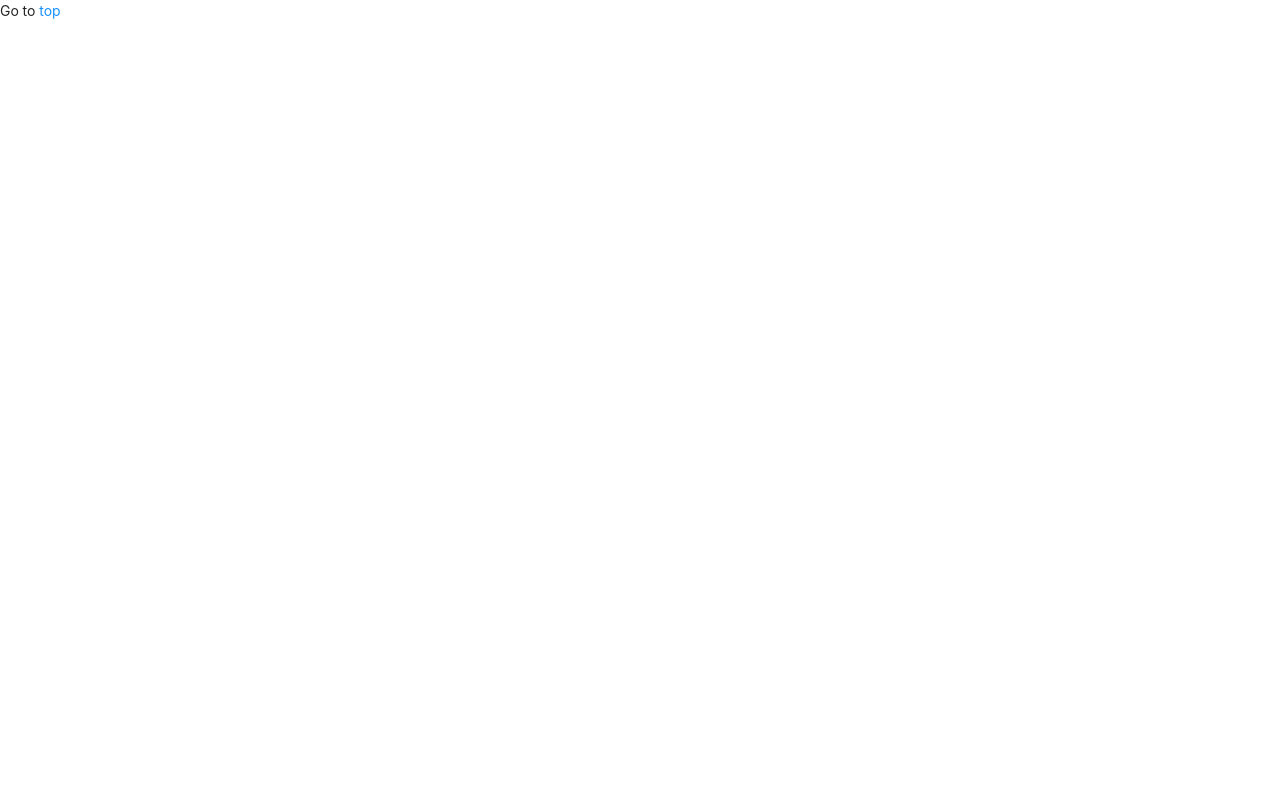
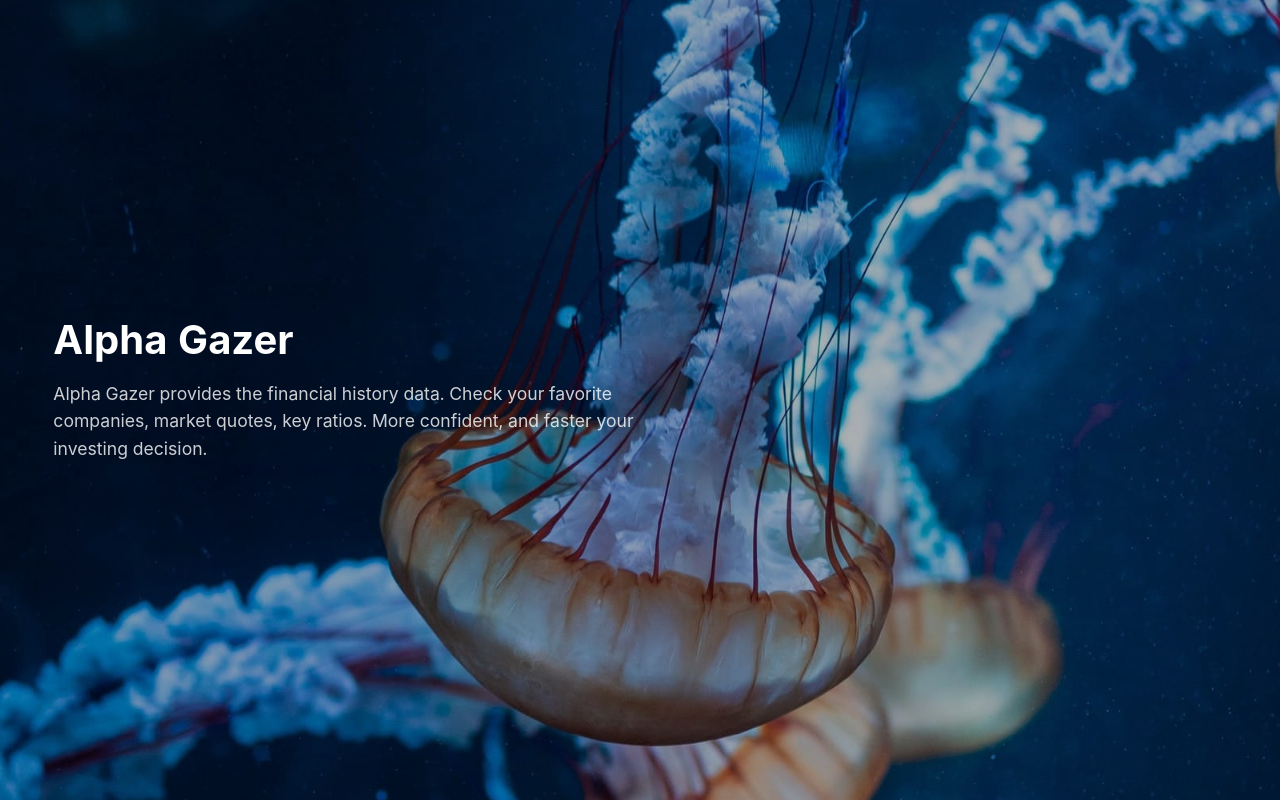
Before and after one commit to big-mon/edgar-viewer, a Next.js app: page / in a window 1280 px wide. Built offline with nearby package versions, Linux system fonts and the light colour scheme.

Commit message:
feat: toppage layout

```diff
--- a/src/components/organisms/header.js
+++ b/src/components/organisms/header.js
@@ -1,17 +1,40 @@
-import { Layout } from "antd";
+import { Layout, Typography } from "antd";
+import Head from "next/head";
 import Link from "next/link";
 import styles from "../../styles/header.module.scss";
 
 const { Header } = Layout;
+const { Paragraph } = Typography;
 
-export default function TopHeader() {
+export default function TopHeader({ children, home }) {
+  const name = "Alpha Gazer";
+
   return (
     <>
-      <Header className={styles.header}>
-        <Link href="/">
-          <a>Alpha Gazer</a>
-        </Link>
-      </Header>
+      <Head>
+        <title>{name}</title>
+      </Head>
+
+      {home ? (
+        <>
+          <div className={styles.index}>
+            <h1>{name}</h1>
+            <p>
+              {name} provides the financial history data. Check your favorite
+              companies, market quotes, key ratios. More confident, and faster
+              your investing decision.
+            </p>
+          </div>
+        </>
+      ) : (
+        <>
+          <Header className={styles.fixed}>
+            <Link href="/">
+              <a>{name}</a>
+            </Link>
+          </Header>
+        </>
+      )}
     </>
   );
 }
--- a/src/pages/_app.js
+++ b/src/pages/_app.js
@@ -1,5 +1,6 @@
 import Layout from "../components/templates/layout";
 import "antd/dist/antd.css";
+import "../styles/global.scss";
 
 /** 共有レイアウトを定義 */
 export default function App({ Component, pageProps }) {
--- a/src/pages/index.js
+++ b/src/pages/index.js
@@ -1,12 +1,26 @@
-import Link from "next/link";
+import TopHeader from "../components/organisms/header";
+import { Row, Col } from "antd";
+import Image from "next/image";
+import styles from "../styles/index.module.scss";
 
 export default function Page() {
   return (
     <>
-      Go to{" "}
-      <Link href="sample">
-        <a>top</a>
-      </Link>
+      <div className={styles.cover_content}>
+        <Row align="middle" className={styles.full_height}>
+          <Col xs={{ span: 23, offset: 1 }} lg={{ span: 12, offset: 1 }}>
+            <TopHeader home />
+          </Col>
+        </Row>
+      </div>
+      <Image
+        className={styles.cover_image}
+        src="/bg.jpg"
+        alt="picture of background"
+        layout="fill"
+        objectFit="cover"
+        objectPosition="cover"
+      />
     </>
   );
 }
--- a/src/styles/global.scss
+++ b/src/styles/global.scss
@@ -0,0 +1,3 @@
+body {
+  font-size: 16px;
+}
--- a/src/styles/header.module.scss
+++ b/src/styles/header.module.scss
@@ -1,4 +1,4 @@
-.header {
+.fixed {
   position: fixed;
   z-index: 1;
   width: 100%;
@@ -9,3 +9,20 @@
     text-transform: uppercase;
   }
 }
+
+.index {
+  font-family: -apple-system, BlinkMacSystemFont, Robot, "Helvetica Neue", Arial,
+    "Noto Sans", sans-serif;
+
+  h1 {
+    font-size: 2.5em;
+    font-weight: 700;
+    color: white;
+    line-height: 1;
+  }
+
+  p {
+    font-size: 1.1em;
+    color: rgba(255, 255, 255, 0.8);
+  }
+}
--- /dev/null
+++ b/src/styles/index.module.scss
@@ -0,0 +1,24 @@
+.cover_content {
+  position: relative;
+  z-index: 2;
+}
+
+.full_height {
+  min-height: 100vh;
+  background: rgba(0, 0, 0, 0.3);
+}
+
+.cover_image {
+  z-index: 1;
+  animation: hero 30s ease-in-out infinite alternate;
+
+  @keyframes hero {
+    0% {
+      transform: translateX(0) scale(1.2, 1.2);
+    }
+
+    100% {
+      transform: translateX(-10%) scale(1.2, 1.2);
+    }
+  }
+}
```
Also changed, not shown: public/bg.jpg (added), 1 other file (tests, documents, lock files or other folders).
